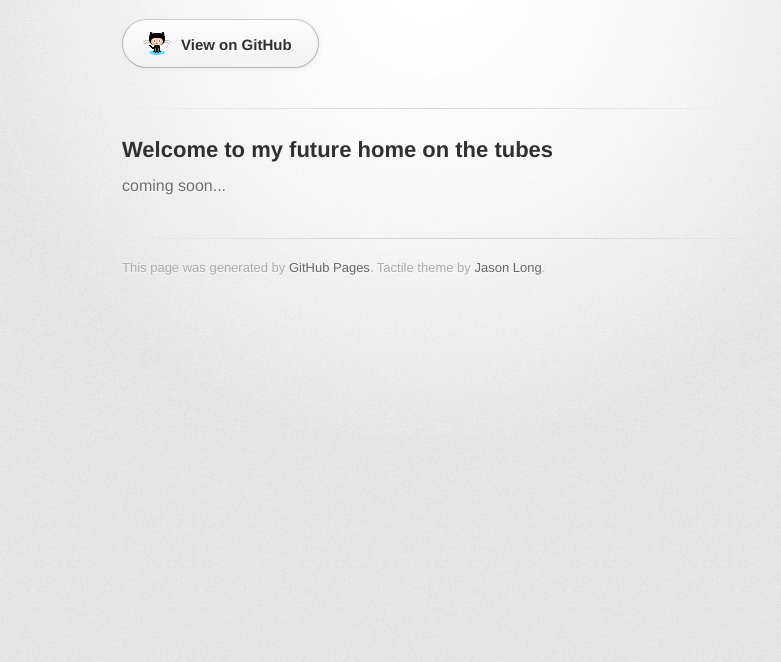
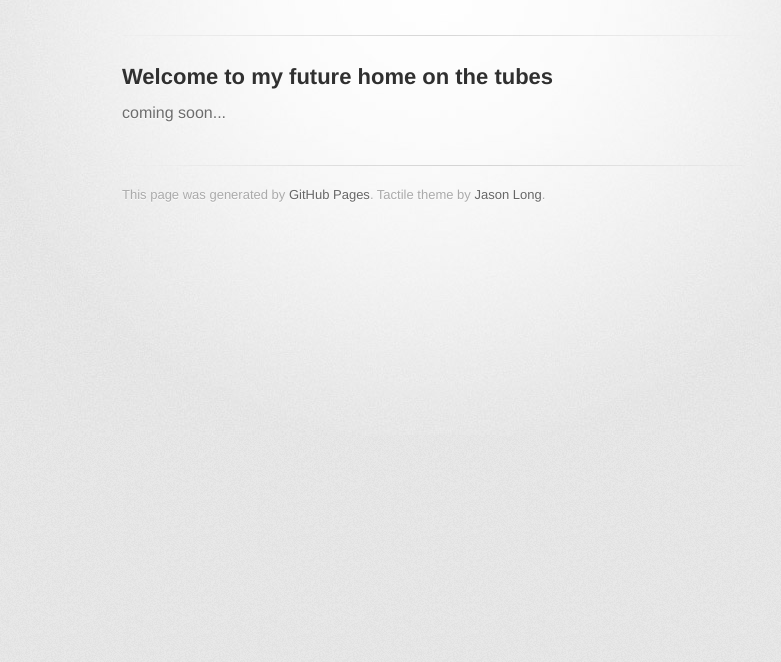
Before and after one commit to keithalanbrown/keithalanbrown.github.io, a plain HTML site: page index.html in a window 1280 px wide. Shown: the part 138-800 px from the top of the page, without its empty margins (208-989 px from the left). Drawn offline with Linux system fonts and the light colour scheme; a web font is replaced by a local one.

Commit message:
Update index.html

```diff
--- a/index.html
+++ b/index.html
@@ -22,17 +22,13 @@
           <h2>my home on the tubes</h2>
         </header>
 
-        <section id="downloads" class="clearfix">
-          <a href="https://github.com/keithalanbrown" id="view-on-github" class="button"><span>View on GitHub</span></a>
-        </section>
-
         <hr>
 
         <section id="main_content">
           <h2>
-<a id="welcome-to-my-future-home-on-the-tubes" class="anchor" href="#welcome-to-my-future-home-on-the-tubes" aria-hidden="true"><span class="octicon octicon-link"></span></a>Welcome to my future home on the tubes</h2>
+            <a id="welcome-to-my-future-home-on-the-tubes" class="anchor" href="#welcome-to-my-future-home-on-the-tubes" aria-hidden="true"><span class="octicon octicon-link"></span></a>Welcome to my future home on the tubes</h2>
 
-<p>coming soon...</p>
+          <p>coming soon...</p>
         </section>
 
         <footer>
```
